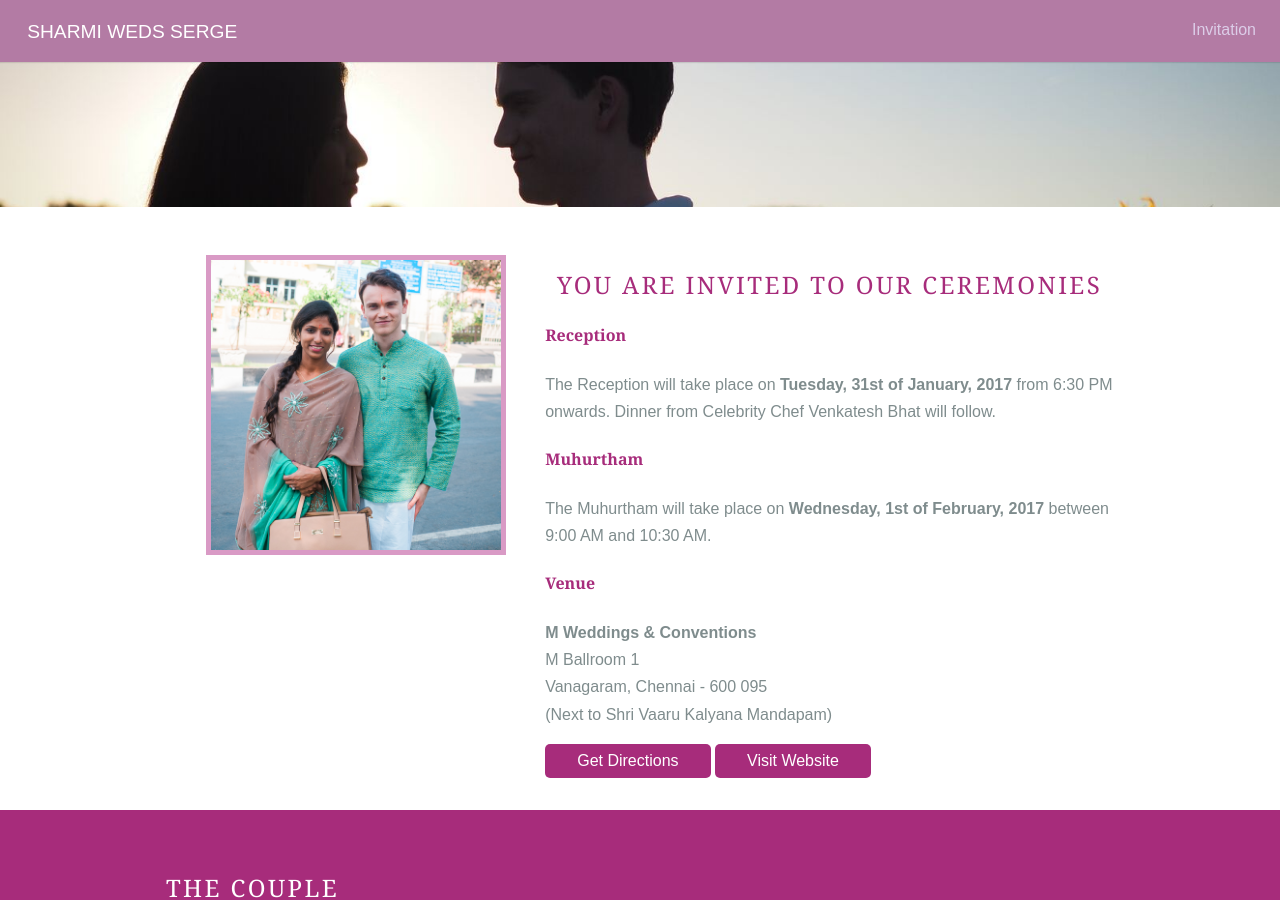
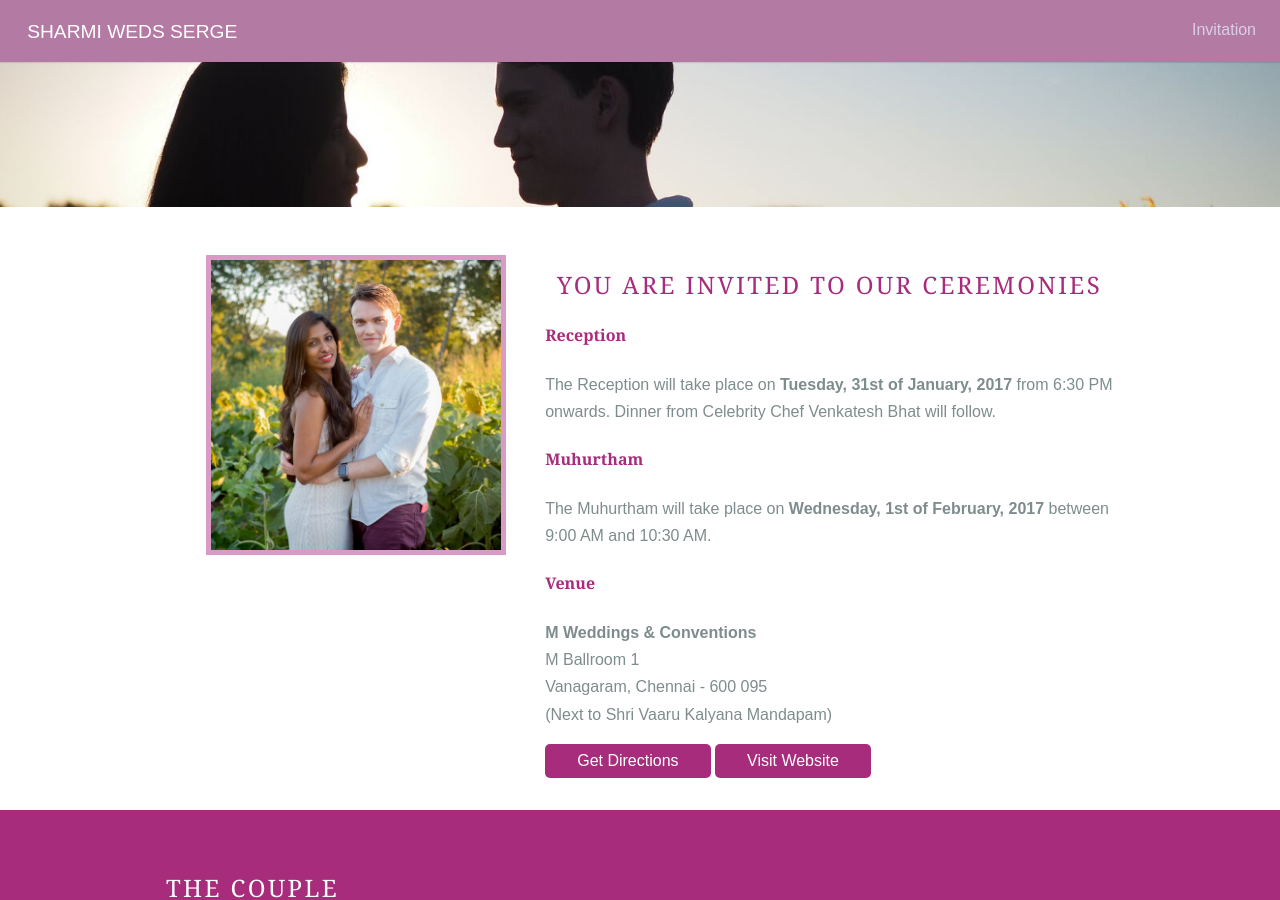
Before and after one commit to Dejital/dejital.github.com, a Jekyll site: the page wedding.html, which Jekyll copies as it is, in a window 1280 px wide and 900 px high, scrolled down 576 px. Built offline with Jekyll 4.4.1, drawn with Linux system fonts in a browser that asks for light colours.

Commit message:
Change wedding invite photo

```diff
--- a/wedding.html
+++ b/wedding.html
@@ -33,7 +33,7 @@
 <div class="content-wrapper">
     <div class="content pure-g" id="invite">
         <div class="l-box-lrg is-center pure-u-1 pure-u-md-1-2 pure-u-lg-2-5">
-            <img width="300" style="border: 5px solid #D99AC5;" alt="Sharmi and Serge" class="pure-img-responsive" src="assets/img/traditional-couple.jpg">
+            <img width="300" style="border: 5px solid #D99AC5;" alt="Sharmi and Serge" class="pure-img-responsive" src="assets/img/sunflowers-couple.jpg">
         </div>
         <div class="pure-u-1 pure-u-md-1-2 pure-u-lg-3-5">
             <h2 class="content-head is-center">You are invited to our ceremonies</h2>
```
Also changed, not shown: assets/img/sunflowers-couple.jpg (added).
